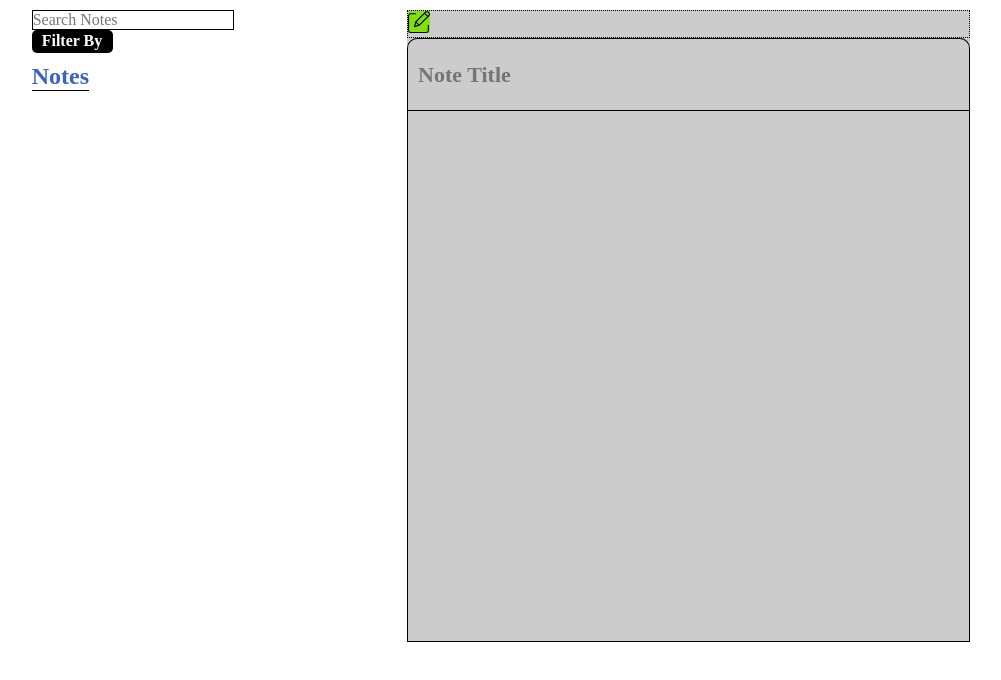
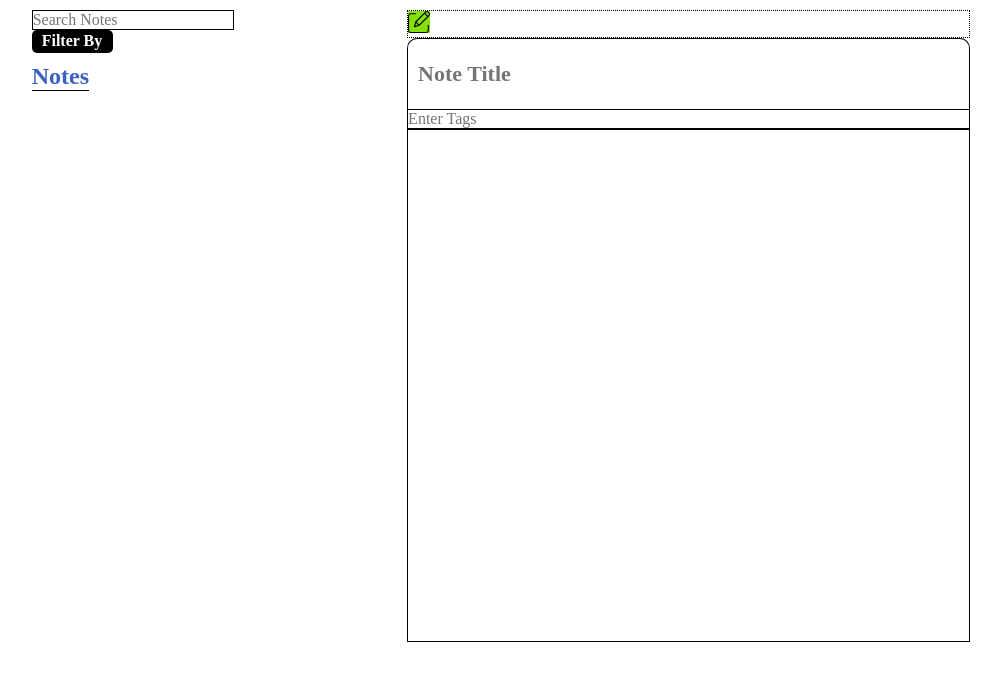
Before and after one commit to ozansozuozgit/vue-notebook, a Vue app: page / in a window 1280 px wide. Shown: the top 680 px of the page, without its empty margins (139-1140 px from the left). Built offline with nearby package versions, Linux system fonts and the light colour scheme.

Commit message:
add tags functionality, remove categories

```diff
--- a/src/App.vue
+++ b/src/App.vue
@@ -1,6 +1,6 @@
 <template>
   <div class="app_container">
-    <Notes :notes='notes'/>
+    <Notes />
     <TextField />
   </div>
 </template>
@@ -18,15 +18,12 @@ export default {
     Notes,
     TextField,
   },
-  data: () => {
-    return { notes: [] };
-  },
   mounted() {
     const allNotes = dbService.getNotes();
     if (allNotes === null) {
       return;
     }
-    this.notes.push(allNotes);
+    this.addDbNotes(allNotes);
   },
   computed: {
     ...mapGetters(["getCategories", "getCurrentCategory", "getCurrentNote"]),
--- a/src/components/Note.vue
+++ b/src/components/Note.vue
@@ -30,7 +30,7 @@ export default {
       }
       this.setCurrentNote(null);
       this.deleteNote(this.note.uuid);
-      dbService.removeNote(this.note);
+      dbService.removeNote(this.note.uuid);
     },
   },
 };
--- a/src/components/Notes.vue
+++ b/src/components/Notes.vue
@@ -21,6 +21,7 @@ import Note from "./Note";
 
 export default {
   name: "Notes",
+
   data: () => {
     return { selected: "", searchText: "", found: false };
   },
@@ -49,20 +50,19 @@ export default {
       });
     },
   },
+
   computed: {
     ...mapGetters(["getNotes", "getCurrentCategory"]),
   },
   watch: {
     searchText: function (newVal) {
       if (newVal === "") {
-        this.addDbNotes(dbService.getNotes(this.getCurrentCategory));
+        this.addDbNotes(dbService.getNotes());
         return;
       }
-      let results = dbService
-        .getNotes(this.getCurrentCategory)
-        .filter((note) => {
-          return note.text.includes(newVal) || note.title.includes(newVal);
-        });
+      let results = dbService.getNotes().filter((note) => {
+        return note.text.includes(newVal) || note.title.includes(newVal);
+      });
       this.addDbNotes(results);
     },
   },
--- a/src/components/TextField.vue
+++ b/src/components/TextField.vue
@@ -1,5 +1,5 @@
 <template>
-  <div class="textfield_container" :class="{ not_active: isDisabled }">
+  <div class="textfield_container">
     <div class="textfield_nav">
       <img src="../assets/add_note.svg" alt="add_note" @click="addNewNote" />
     </div>
@@ -7,10 +7,17 @@
       type="text"
       v-model="noteTitle"
       placeholder="Note Title"
-      :disabled="isDisabled"
+      class="title"
       @change="handleUpdate"
     />
-    <textarea v-model="text" :disabled="isDisabled" @change="handleUpdate" />
+    <input
+      type="text"
+      v-model="tags"
+      class="tags"
+      placeholder="Enter Tags"
+      @change="handleUpdate"
+    />
+    <textarea v-model="text" @change="handleUpdate" />
   </div>
 </template>
 
@@ -23,8 +30,8 @@ export default {
   data: () => {
     return {
       text: "",
-      isDisabled: true,
       noteTitle: "",
+      tags: "",
     };
   },
   methods: {
@@ -34,19 +41,21 @@ export default {
         alert("Please enter note title!");
         return;
       }
+
       if (this.getCurrentNote !== null) {
         let updatedNotes = dbService.updateNote(
-          this.getCurrentCategory,
+          this.tags,
           this.getCurrentNote.uuid,
           this.text,
-          this.noteTitle
+          this.noteTitle,
         );
+
         this.addDbNotes(updatedNotes);
       } else {
         const uuid = uuidv4();
         const newNote = {
-          category: this.getCurrentCategory,
           title: this.noteTitle,
+          tags: this.tags,
           text: this.text,
           uuid,
           date: new Date().toLocaleString(),
@@ -58,6 +67,7 @@ export default {
     },
     addNewNote() {
       this.noteTitle = "";
+      this.tags = "";
       this.text = "";
       this.setCurrentNote(null);
     },
@@ -66,24 +76,17 @@ export default {
     ...mapGetters(["getCurrentNote", "getText", "getCurrentCategory"]),
   },
   watch: {
-    getCurrentCategory: function (newValue) {
-      if (newValue !== null) {
-        this.text = "";
-        this.noteTitle = "";
-        this.isDisabled = false;
-      } else {
-        this.isDisabled = true;
-      }
-    },
     "$store.state.currentNote": function (newValue) {
       if (newValue === null) {
         this.noteTitle = "";
         this.text = "";
+        this.tags = "";
         return;
       }
 
       this.$set(this, "text", newValue.text);
       this.$set(this, "noteTitle", newValue.title);
+      this.$set(this, "tags", newValue.tags);
     },
   },
 };
@@ -96,10 +99,8 @@ export default {
   display: flex;
   flex-direction: column;
 }
-.not_active {
-  background: #ccc;
-}
-input {
+
+.title {
   border: 1px solid black;
   width: 100%;
   height: 45px;
@@ -111,6 +112,9 @@ input {
   font-weight: bold;
   outline: none;
   flex: 0.1;
+}
+.tags {
+  border: 1px solid black;
 }
 textarea {
   border: 1px solid black;
--- a/src/services/db_service.js
+++ b/src/services/db_service.js
@@ -39,18 +39,20 @@ export default {
     return JSON.parse(localStorage.getItem(`notes`));
   },
 
-  removeNote({ uuid, category }) {
-    let jsonNotes = JSON.parse(localStorage.getItem(`${category}_notes`));
+  removeNote(uuid) {
+    let jsonNotes = JSON.parse(localStorage.getItem(`notes`));
     const newData = jsonNotes.filter((note) => note.uuid !== uuid);
-    localStorage.setItem(`${category}_notes`, JSON.stringify(newData));
+    localStorage.setItem(`notes`, JSON.stringify(newData));
     return newData;
   },
 
-  updateNote(category, uuid, textContent, noteTitle) {
-    let jsonNotes = JSON.parse(localStorage.getItem(`${category}_notes`));
+  updateNote(noteTags, uuid, textContent, noteTitle) {
+    let jsonNotes = JSON.parse(localStorage.getItem(`notes`));
     jsonNotes.find((note) => note.uuid === uuid).text = textContent;
     jsonNotes.find((note) => note.uuid === uuid).title = noteTitle;
-    localStorage.setItem(`${category}_notes`, JSON.stringify(jsonNotes));
+    jsonNotes.find((note) => note.uuid === uuid).tags = noteTags;
+
+    localStorage.setItem(`notes`, JSON.stringify(jsonNotes));
     return jsonNotes;
   },
 };
```
